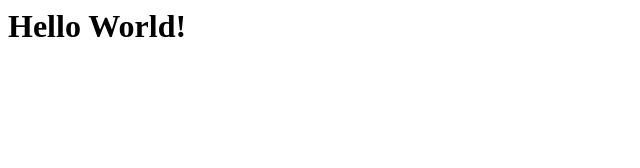
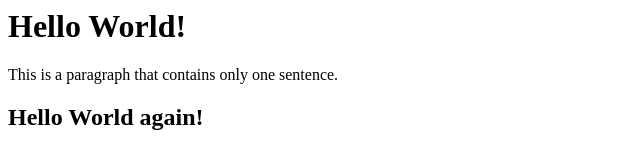
Before and after one commit to GenAsahi/HTML-CSS-Learning, a plain HTML site: page index.html in a window 1280 px wide. Shown: the whole page, without its empty margins (0-640 px from the left). Drawn offline with Linux system fonts and the light colour scheme.

Commit message:
update on the udemy course.

```diff
--- a/index.html
+++ b/index.html
@@ -1 +1,3 @@
 <h1>Hello World!</h1>
+<p>This is a paragraph that contains only one sentence.</p>
+<h2>Hello World again!</h2>
```
